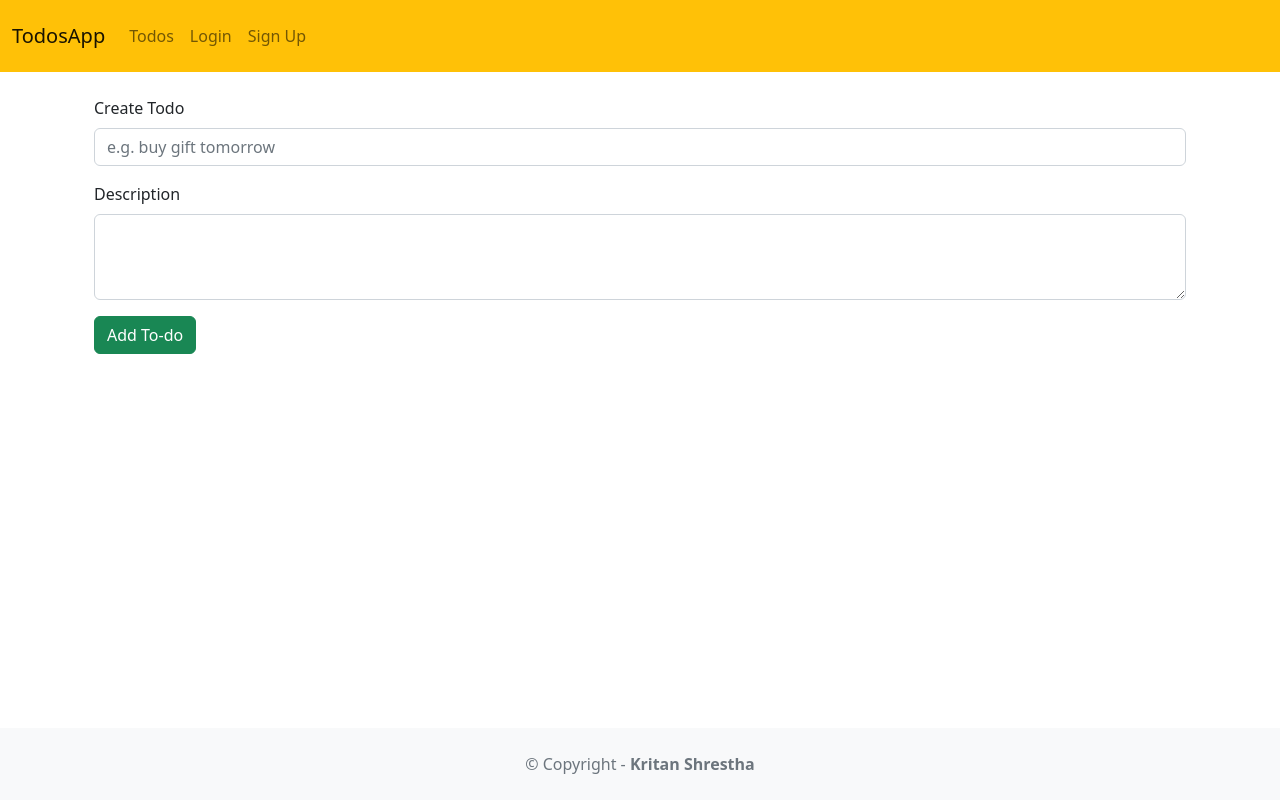
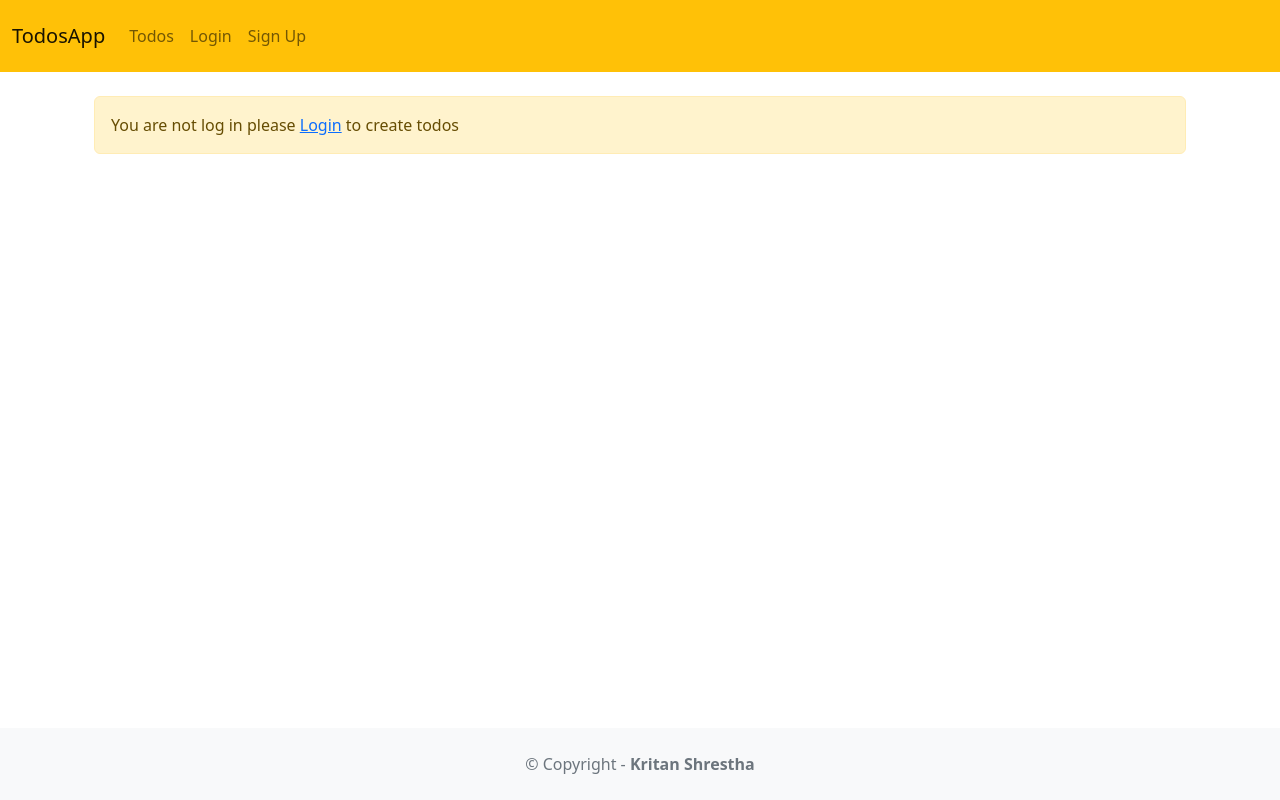
Before and after one commit to kritan560/django_react_todo_project, a React (Create React App) app in the folder frontend/: page /todos/create in a window 1280 px wide. Built offline with nearby package versions, Linux system fonts and the light colour scheme.

Commit message:
fixed login url issues

```diff
--- a/frontend/src/App.js
+++ b/frontend/src/App.js
@@ -10,6 +10,9 @@ import Nav from 'react-bootstrap/Nav';
 import Navbar from 'react-bootstrap/Navbar';
 
 import TodoDataService from "./services/todos";
+import PageNotFound from "./components/PageNotFound";
+import NotLoggedin from "./components/NotLoggedIn";
+import AlreadyLoggedIn from "./components/AlreadyLoggedIn";
 
 function App() {
   const navigate_to = useHistory()
@@ -58,6 +61,15 @@ function App() {
       })
   }
 
+  function isAuth() {
+    if (localStorage.getItem('token').length > 1) {
+      return true
+    }
+    else {
+      return false
+    }
+  }
+
   return (
     <div className="App">
       <Navbar bg="warning" variant="light">
@@ -65,13 +77,13 @@ function App() {
           <Navbar.Brand>TodosApp</Navbar.Brand>
           <Nav className="me-auto">
             <Container>
-              <Link className="nav-link" to="/todos/">Todos</Link>
+              <Link className="nav-link" to="/todos">Todos</Link>
               {token ? (
                 <Link to='/#' className="nav-link" onClick={logout}>Logout ({localStorage.getItem('user')})</Link>
               ) : (
                 <>
-                  <Link className="nav-link" to="/login/">Login</Link>
-                  <Link className="nav-link" to="/signup/">Sign Up</Link>
+                  <Link className="nav-link" to="/login">Login</Link>
+                  <Link className="nav-link" to="/signup">Sign Up</Link>
                 </>
               )}
             </Container>
@@ -80,37 +92,31 @@ function App() {
       </Navbar>
       <div className="container mt-4">
         <Switch>
-          <Route exact path={['/', '/todos/']} render={(props) =>
-            <TodosList {...props} token={token} />
-          }>
-          </Route>
-          <Route path="/todos/create/" render={(props) =>
-            <AddTodo {...props} token={token} />
-          }>
-          </Route>
-          <Route path="/todos/:id/" render={(props) =>
-            <AddTodo {...props} token={token} />
-          }>
-          </Route>
-          <Route path="/login/" render={(props) =>
-            <Login {...props} login={login} />
-          }>
-          </Route>
-          <Route path="/signup/" render={(props) =>
-            <Signup {...props} signup={signup} />
-          }>
-          </Route>
+
+          <Route path="/login" render={(props) => localStorage.getItem('token').length > 0 ? <AlreadyLoggedIn /> : <Login {...props} login={login} />}></Route>
+
+          <Route path="/signup" render={(props) => <Signup {...props} signup={signup} />}></Route>
+
+          <Route exact path={['/', '/todos']} render={(props) => <TodosList {...props} token={token} />}></Route>
+
+          <Route path={'/todos/create'} render={(props) => <AddTodo {...props} token={token} />}></Route>
+
+          <Route path="/todos/:id" render={(props) => <AddTodo {...props} token={token} />}></Route>
+
+          {/* <Route path="/login" render={(props) => <Login {...props} login={login} />}></Route> */}
+
+          <Route path="*" render={PageNotFound}></Route>
+
         </Switch>
       </div>
-      <footer className="text-center text-lg-start
-    bg-light text-muted mt-4 fixed-bottom">
+
+      <footer className="text-center text-lg-start bg-light text-muted mt-4 fixed-bottom">
         <div className="text-center p-4">
-          © Copyright - <a
+          © Copyright -
+          <a
             // target="_blank"
             className="text-reset fw-bold text-decoration-none"
-            href="https://twitter.com/KritanShresth13"
-          >
-            Kritan Shrestha
+            href="https://twitter.com/KritanShresth13"> Kritan Shrestha
           </a>
         </div>
       </footer>
--- /dev/null
+++ b/frontend/src/components/AlreadyLoggedIn.jsx
@@ -0,0 +1,13 @@
+import { Alert } from "react-bootstrap"
+import { Link } from "react-router-dom"
+
+
+const AlreadyLoggedIn = () => {
+    return (
+        <div>
+            <Alert> User Already logged In <Alert.Link href="http://localhost:3000/"> See Todos</Alert.Link></Alert>
+        </div>
+    )
+}
+
+export default AlreadyLoggedIn
--- /dev/null
+++ b/frontend/src/components/NotLoggedIn.jsx
@@ -0,0 +1,11 @@
+
+
+const NotLoggedin = () => {
+    return(
+        <div>
+            <h2>You are not logged in !!! Please login to continue</h2>
+        </div>
+    )
+}
+
+export default NotLoggedin
--- /dev/null
+++ b/frontend/src/components/PageNotFound.jsx
@@ -0,0 +1,11 @@
+
+
+const PageNotFound = () => {
+    return(
+        <div>
+            <h2>The page you are looking was not found</h2>
+        </div>
+    )
+}
+
+export default PageNotFound
--- a/frontend/src/components/add-todo.jsx
+++ b/frontend/src/components/add-todo.jsx
@@ -4,8 +4,11 @@ import { Link } from 'react-router-dom';
 import Form from 'react-bootstrap/Form';
 import Button from 'react-bootstrap/Button';
 import Container from 'react-bootstrap/Container';
+import { Alert } from 'react-bootstrap';
+import {useHistory} from 'react-router-dom'
 
 const AddTodo = props => {
+    let navigate_to = useHistory()
     let editing = false;
     let initialTodoTitle = "";
     let initialTodoMemo = "";
@@ -58,6 +61,12 @@ const AddTodo = props => {
     }
     return (
         <Container>
+            {props.token == null || props.token === "" ? (
+                <Alert variant='warning'>
+                    You are not log in please <Link to='/login/'>Login</Link> to create todos
+                    {/* {navigate_to.push('/todos/create')} */}
+                </Alert>
+            ) : (<>
             {submitted ? (
                 <div>
                     <h4>Todo submitted successfully</h4>
@@ -91,6 +100,7 @@ const AddTodo = props => {
                     </Button>
                 </Form>
             )}
+            </>)}
         </Container>
     )
 }
```
